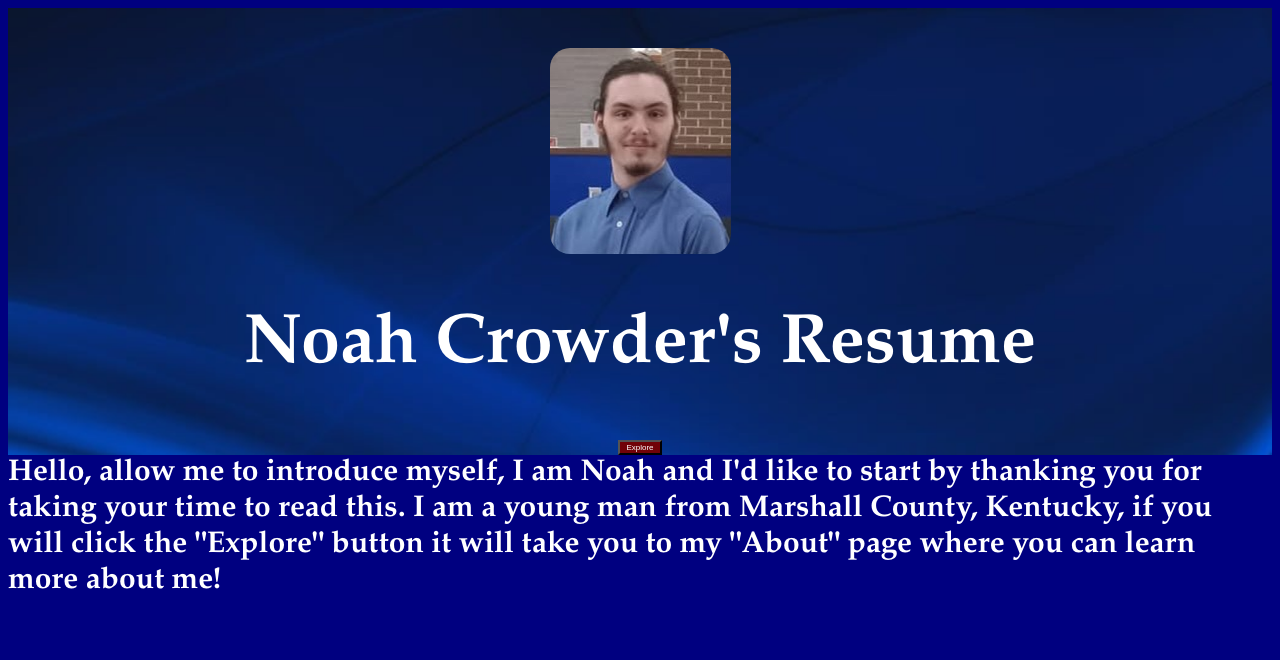
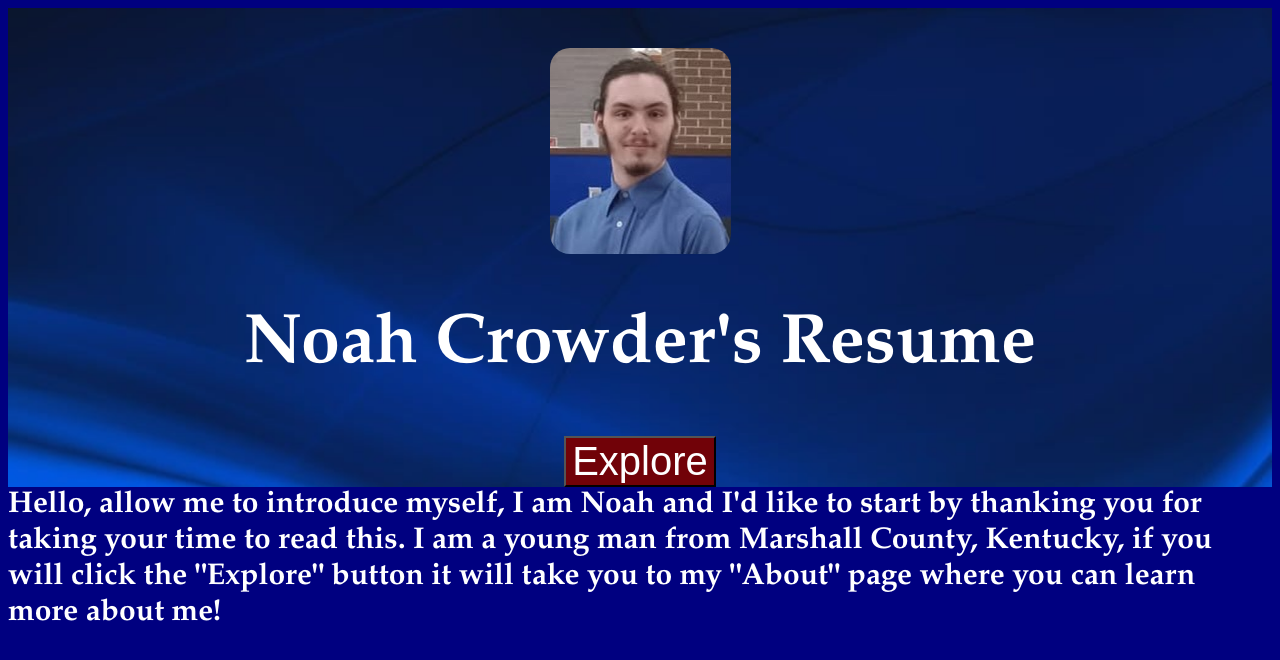
Before and after one commit to NoahCrowder/Resume, a plain HTML site: page index.html in a window 1280 px wide. Drawn offline with Linux system fonts and the light colour scheme.

Commit message:
Update index.html

```diff
--- a/index.html
+++ b/index.html
@@ -55,7 +55,7 @@
 button{
 background-color:#710208;
 color:white;
-font-size:50%;
+font-size:40px;
     }
 
 a:link {
```
